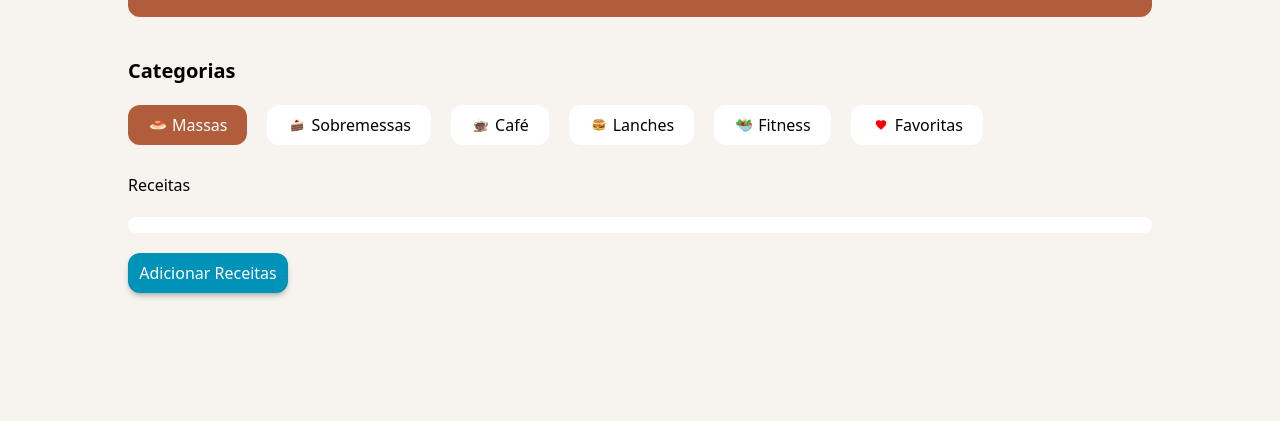
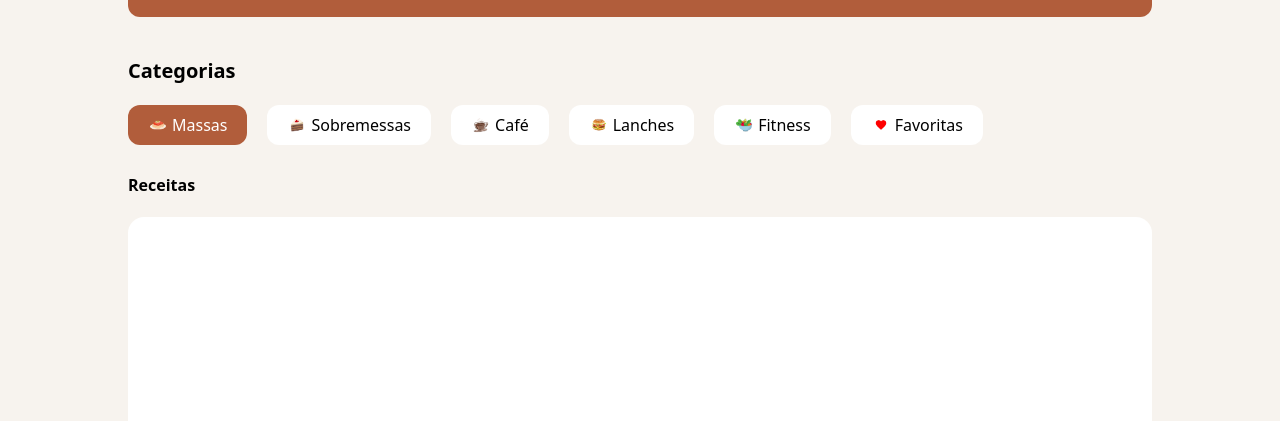
Before and after one commit to Adrriian/receitasdecasa, a website with bundled scripts: page index.html in a window 1280 px wide. Shown: the part 379-800 px from the top of the page. Built offline with nearby package versions, Linux system fonts and the light colour scheme; no server answers.

Commit message:
atualizando classe

```diff
--- a/index.html
+++ b/index.html
@@ -86,8 +86,8 @@
                         </div>
 
                     </div>
-                    <h1>Receitas</h1>
-                    <div id="show" class="bg-white rounded-2xl p-2">
+                    <h1 class="font-bold text">Receitas</h1>
+                    <div id="show" class="bg-white rounded-2xl p-2 h-75">
 
                     </div>
                     <div id="addReceitas"
--- a/src/zone/massas/showDataMassas.js
+++ b/src/zone/massas/showDataMassas.js
@@ -26,7 +26,7 @@ export async function getData(id) {
         divMae.classList.add("flex", 'flex-col', 'gap-3')
         divSon.classList.add("flex", 'flex-col', 'gap-3')
         divTitle.classList.add("flex",'items-center', 'justify-between', 'gap-3')
-
+        imgComida.classList.add('h-30')
         //dados
         imgComida.src= receitas[i].imgs
         h1Name.textContent = receitas[i].name
```
Also changed, not shown: src/css/output.css.
